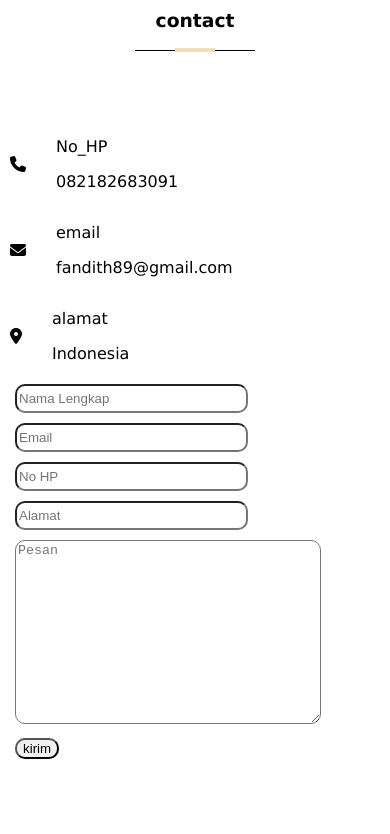
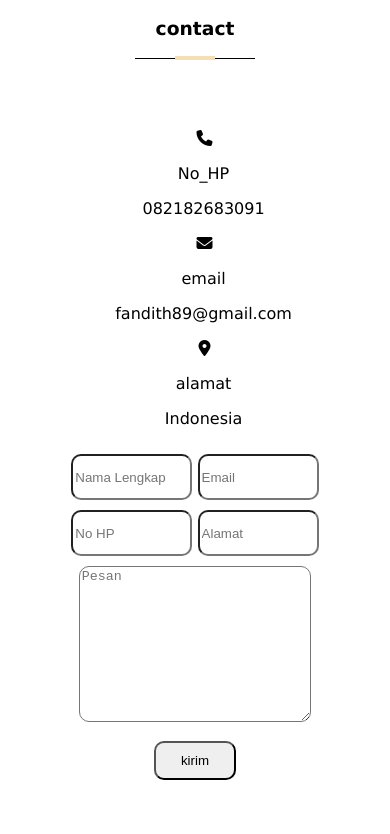
Before and after one commit to fandith12/portofolio, a plain HTML site: page contact.html in a window 390 px wide. Shown: the part 80-914 px from the top of the page. Drawn offline with Linux system fonts and the light colour scheme.

Commit message:
style.css

```diff
--- a/contact/style.css
+++ b/contact/style.css
@@ -1,5 +1,4 @@
 body {
-	margin:auto;
 	font-family: 'Quicksand', Verdana, Geneva, Tahoma, sans-serif;
 
 }
@@ -121,10 +120,13 @@ section h3::after {
 .container {
 	display: flex;
 	justify-content: center;
+	align-content: center;
 	padding: 50px 0;
+	width: 60%;
+	margin: auto;
 }
 .info {
-	box-sizing: border-box;
+	width: 30%;
 }
 .info-items {
 	display: flex;
@@ -135,24 +137,26 @@ section h3::after {
 	padding-right: 30px;
 }
 .contact-form {
-	box-sizing: border-box;
+	width: 70%;
+	text-align: right;
 }
-.form-grup input {
+.form-grup{
+	margin: 10px;
+}
+input {
 	border-radius: 10px;
-	margin: 5px;
-	padding-right: 50px;
-	padding-top: 5px;
-	padding-bottom: 5px;
+	width: 40%;
+	height: 40px;
 }
 .form-grup textarea {
 	border-radius: 10px;
-	margin: 5px;
-	width: 300px;
-	padding-bottom: 150px;
+	width: 80%;
+	height: 150px;
 }
 .contact-form button {
 	border-radius: 10px;
 	margin: 5px;
+	padding: 10px 25px;
 }
 footer {
 	background-color: black;
@@ -172,7 +176,24 @@ footer small {
 		}
 		.container {
 			flex-direction: column;
-			margin: 0 10px;
+			width: 90%;
+		}
+		.info {
+			width: 90%;
+			margin: auto;
+			text-align: center;
+		}
+		.icon {
+			padding-left: 10%;
+		}
+		.info-items{
+			margin: auto;
+			flex-direction: column;
+		}
+		.contact-form {
+			width: 90%;
+			text-align: center;
+			margin: auto;
 		}
 		textarea {
 			margin: 0 auto;
```
